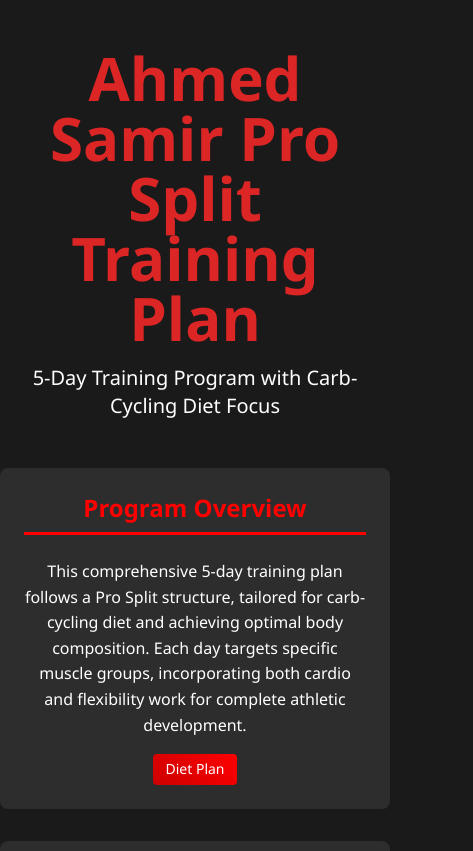
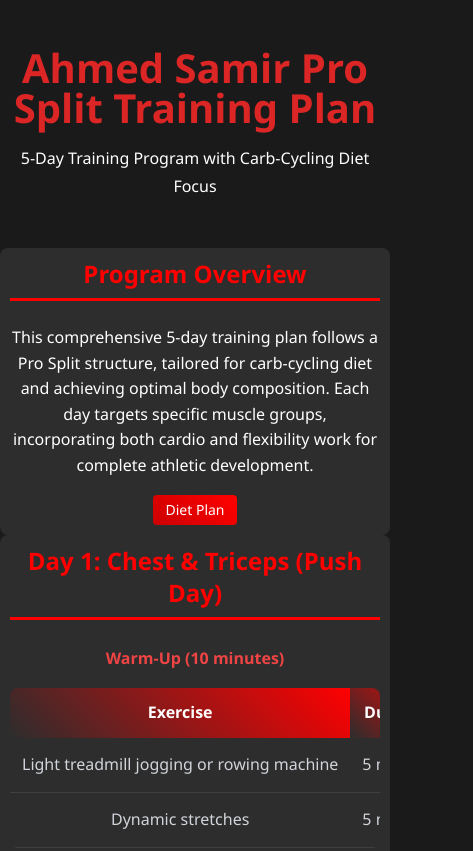
Before and after one commit to egogym/ahsa_trainingplan_ego, a plain HTML site: page index.html in a window 390 px wide. Shown: the top 851 px of the page, 473 px wide, since content can reach past the window. Drawn offline with nearby package versions, Linux system fonts and the light colour scheme.

Commit message:
Update index.html

```diff
--- a/index.html
+++ b/index.html
@@ -86,6 +86,72 @@
             max-width: 1200px;
             margin: 0 auto;
             padding: 0 1rem;
+        }
+         /* Minimal Mobile Responsiveness */
+        @media screen and (max-width: 768px) {
+            body {
+                min-width: 320px; /* Ensure minimum width */
+                overflow-x: auto; /* Allow horizontal scrolling if needed */
+            }
+
+            .container {
+                width: 100%;
+                padding: 0 10px;
+            }
+
+            /* Prevent content from becoming too compressed */
+            .workout-table {
+                display: block;
+                overflow-x: auto;
+                white-space: nowrap;
+            }
+
+            .workout-table table {
+                width: 1000px; /* Wider than mobile screen */
+            }
+
+            /* Ensure full-width sections */
+            section {
+                width: 100%;
+                padding: 10px;
+                margin: 0;
+            }
+
+            /* Slight typography adjustments */
+            h1 {
+                font-size: 2.5rem !important;
+            }
+
+            .text-xl {
+                font-size: 1rem;
+            }
+
+            .text-2xl {
+                font-size: 1.5rem;
+            }
+
+            /* Ensure footer remains readable */
+            footer .grid {
+                display: grid;
+                grid-template-columns: 1fr 1fr 1fr;
+            }
+        }
+
+        /* For very small screens */
+        @media screen and (max-width: 480px) {
+            footer .grid {
+                grid-template-columns: 1fr;
+            }
+
+            .workout-table table {
+                width: 800px; /* Slightly narrower for smaller screens */
+            }
+        }
+
+        /* Ensure horizontal scrolling doesn't create unwanted white space */
+        html, body {
+            max-width: 100%;
+            overflow-x: hidden;
         }
     </style>
 </head>
```
